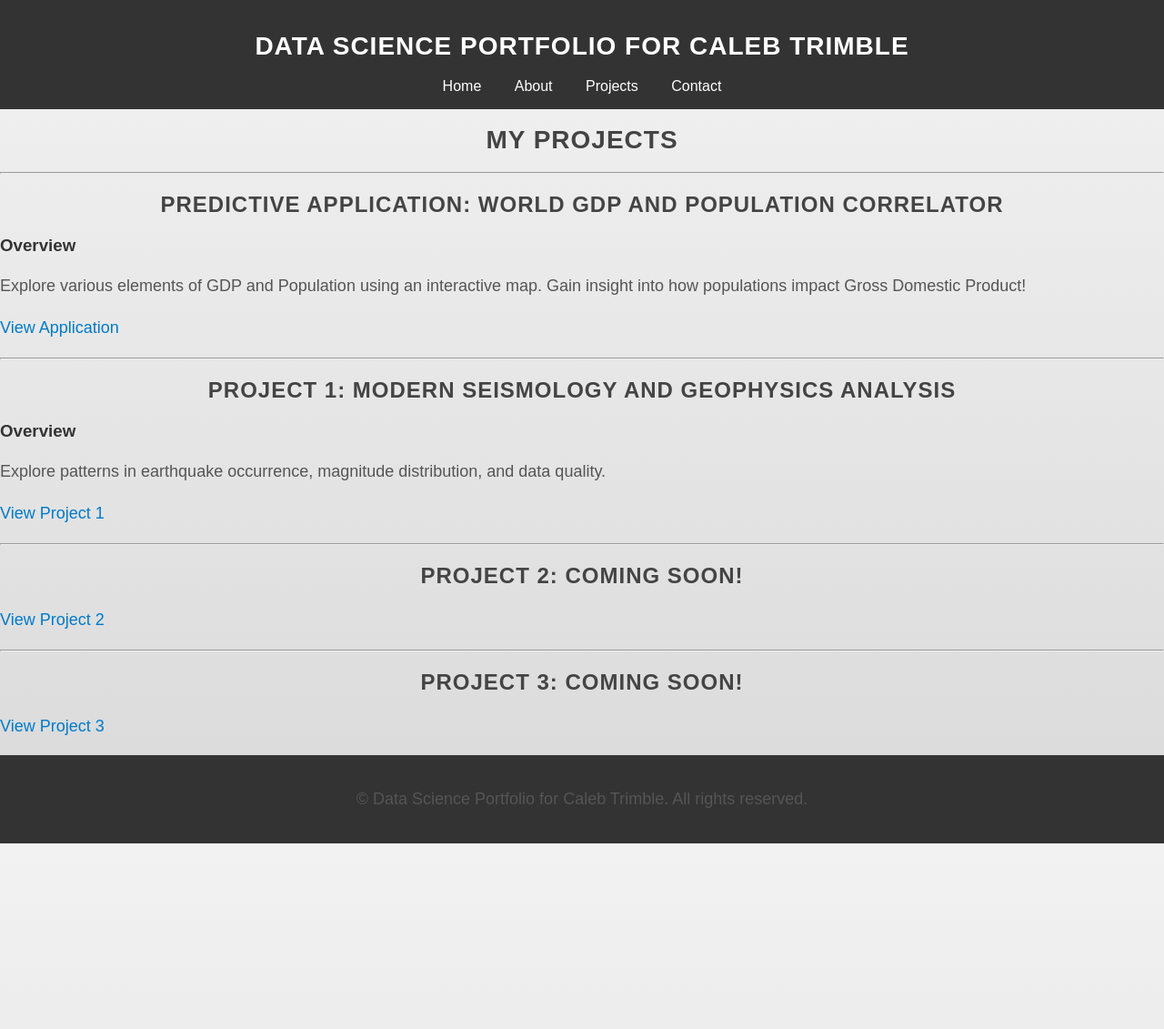
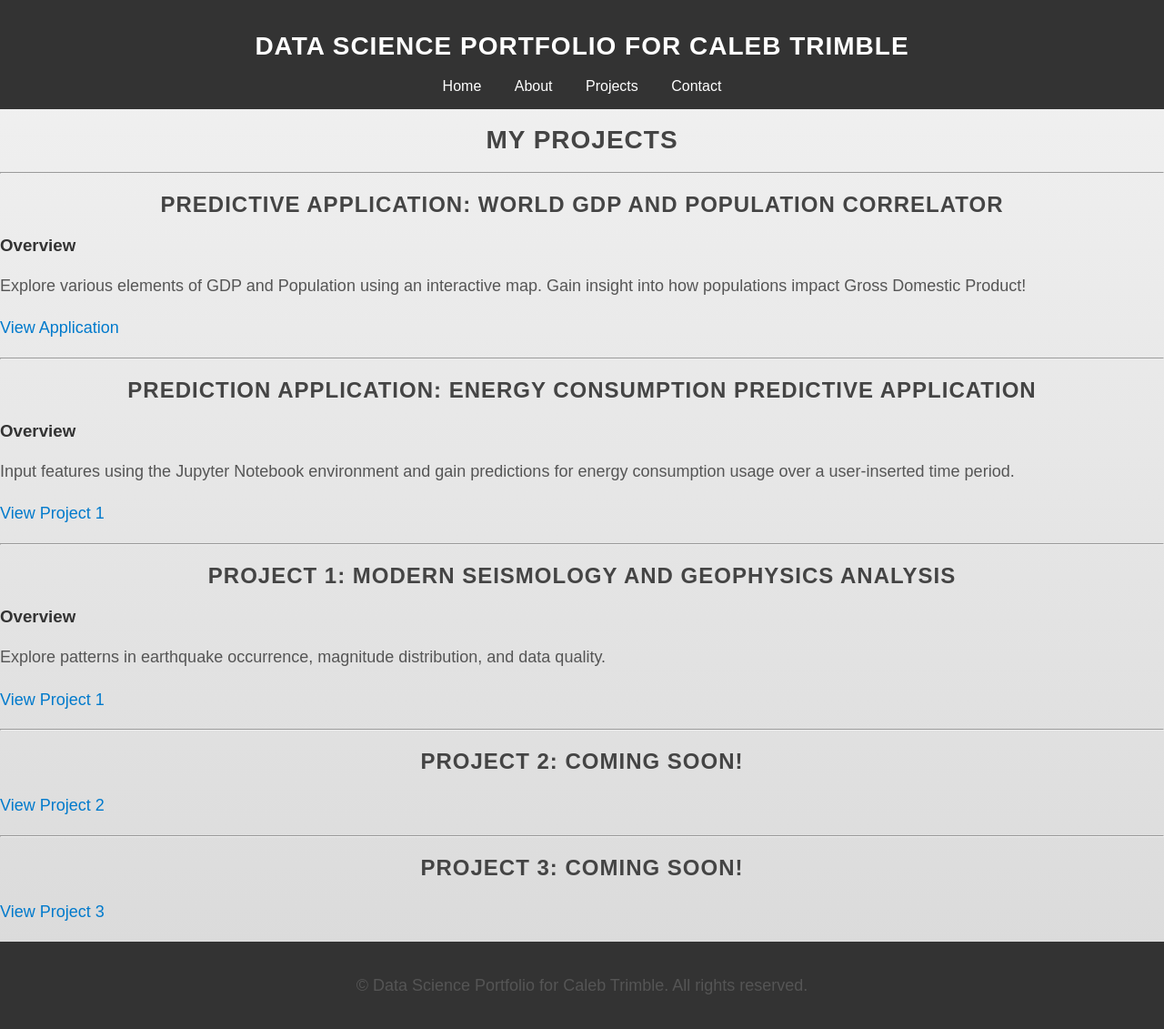
Before and after one commit to cmtrimble/cmtrimble.github.io, a Jekyll site: the page built from project.md, in a window 1280 px wide. Shown: the whole page at 91% size. Built offline with Jekyll 4.4.1, drawn with Linux system fonts in a browser that asks for light colours; before the commit the page ends 927 px from its top, so only the background shows below that.

Commit message:
Update project.md
Added Energy Consumption Application to Projects page

```diff
--- a/project.md
+++ b/project.md
@@ -13,6 +13,14 @@ permalink: /project/
 Explore various elements of GDP and Population using an interactive map. Gain insight into how populations impact Gross Domestic Product!
 
 [View Application](https://github.com/cmtrimble/cmtrimble.github.io/tree/main/Predictive_App)
+
+---
+
+## Prediction Application: Energy Consumption Predictive Application
+### Overview
+Input features using the Jupyter Notebook environment and gain predictions for energy consumption usage over a user-inserted time period.
+
+[View Project 1](https://github.com/cmtrimble/cmtrimble.github.io/tree/main/EnergyPred)
 
 ---
 
```
